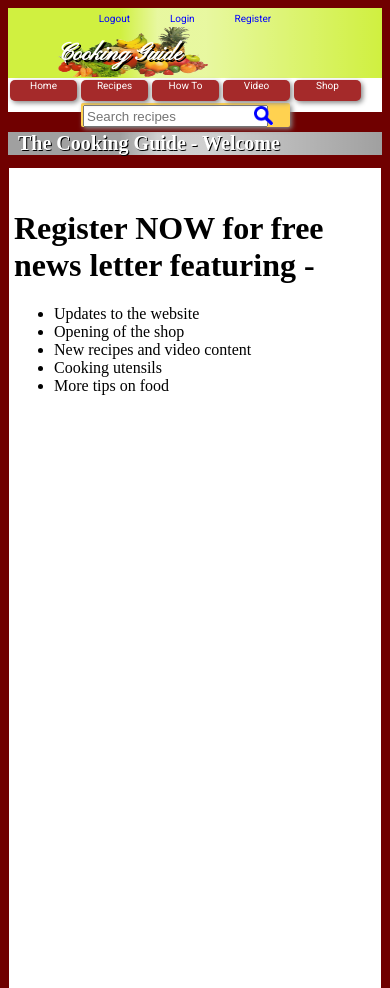
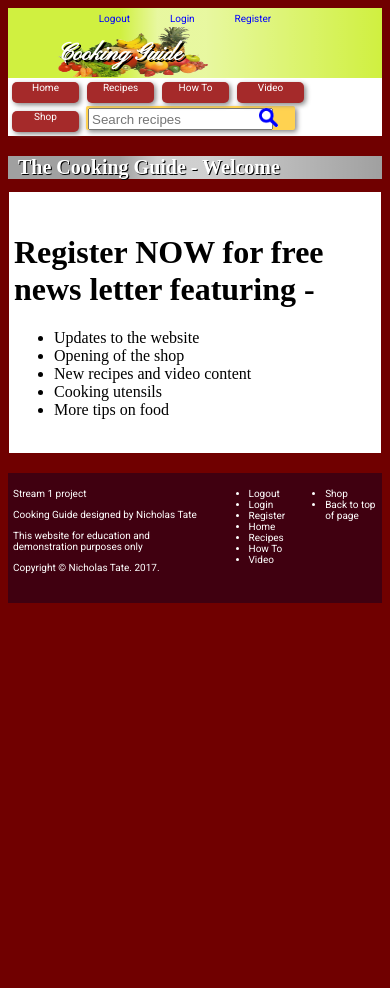
Before and after one commit to ntate6630/stream1_project, a website: page index.html in a window 390 px wide. Shown: the top 988 px of the page. After the commit the page ends 844 px from the top, so only its background shows below. Drawn offline with Linux system fonts and the light colour scheme.

Commit message:
Add fix layout issues at scrren sizes under 550px

```diff
--- a/css/style.css
+++ b/css/style.css
@@ -14,7 +14,6 @@ a{
 		rgba(255,255, 255, 0.5) 53%,
 		rgba(255, 255, 255, 0) 100%);
 }
-
 .header{
 	margin-left:150px;
 	margin-right:150px;
@@ -44,6 +43,7 @@ a{
     background-color:#D0F040;
 }
 .searchBar{
+	display: -webkit-flex;
 	flex-direction:row;
 	margin-top:50px;
 	margin-left:20%;
@@ -85,12 +85,13 @@ input{
 	z-index:-1;
 }
 .flex-navbar{
+	display: -webkit-flex;
 	display:flex;
 	flex-flow:row wrap;
 	margin-left:150px;
 	margin-right:150px;
   	width:auto;
-    height: 34px;
+    height: 36px;
     background-color:White;
 }
 .button:hover {
@@ -101,7 +102,7 @@ input{
 	border-radius:5px;
     width:100px;
     height:25px;
-    margin:2px;
+    margin:4px;
 	color:#FFFFFF;
 	font-family: 'Roboto', sans-serif;
 	font-size:16px;
@@ -254,6 +255,7 @@ td {
 .footerBar{
 	margin-left:150px;
 	margin-right:150px;
+	display: -webkit-flex;
 	display:flex;
     flex-direction:row;
 	margin-top:20px;
@@ -347,7 +349,7 @@ td {
 	margin-bottom:100px;
 	}
 	.container .content{
-	height:800px;
+	height:auto;
 	margin-left:50px;
 	margin-right:50px;
 	padding-top:20px;
@@ -397,8 +399,8 @@ td {
 		font-size:10px;
 	}
 	.searchBar{
-		margin-top:75px;
-		margin-left:73px;
+		margin-top:78px;
+		margin-left:78px;
 		width:150px;
 		height:20px;
 		padding:2px 57px 2px 2px;
@@ -406,13 +408,16 @@ td {
 	}
 	.pageHeader .magnifying_glass img {
 	z-index:1;
-	margin-top:78px;
+	margin-top:80px;
 	margin-left:-36px;
 	width:19px;
 	height:19px;
 }
 	input{
 		height:16px;
+	}
+	.flex-navbar{
+		height: 58px;
 	}
 	.recipes table {
 	width: auto;
@@ -425,12 +430,6 @@ td {
 	width:50px;
 	height:50px;
 }
-	.footerBar{
-		margin-left:0px;
-		margin-right:0px;
-		font-size:10px;
-		padding:5px;
-	}
 	.videos iframe{
 	display:flex;
     flex-direction:column;
@@ -441,7 +440,7 @@ td {
 	margin-bottom:50px;
 	}
 	.container .content{
-	height:800px;
+	height:auto;
 	margin-left:1px;
 	margin-right:1px;
 	padding-top:20px;
@@ -453,4 +452,10 @@ td {
 	font-size:10px;
 	text-shadow:1px 1px #000000;
 	}
+	.footerBar{
+		margin-left:0px;
+		margin-right:0px;
+		font-size:10px;
+		padding:5px;
+	}
 }
```
